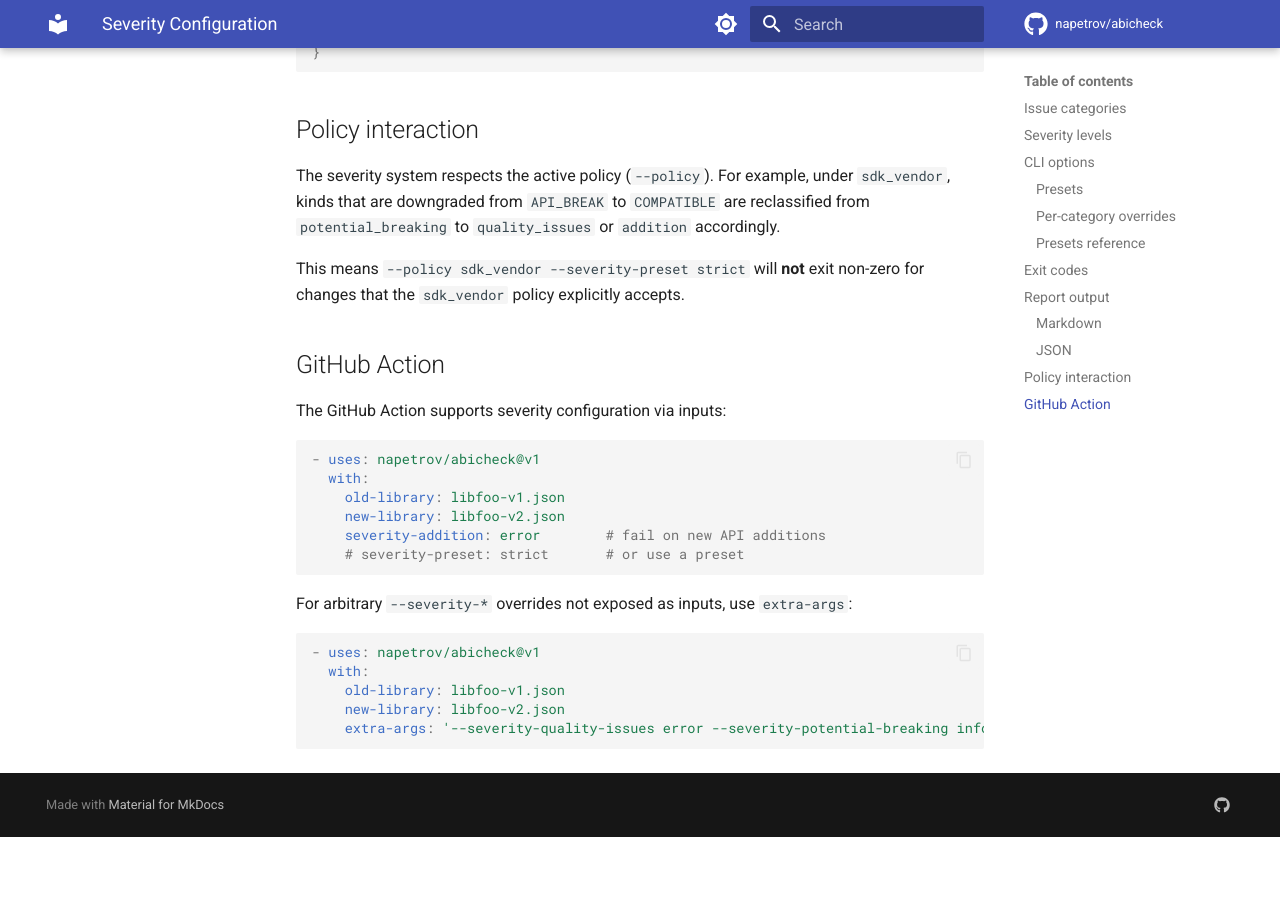
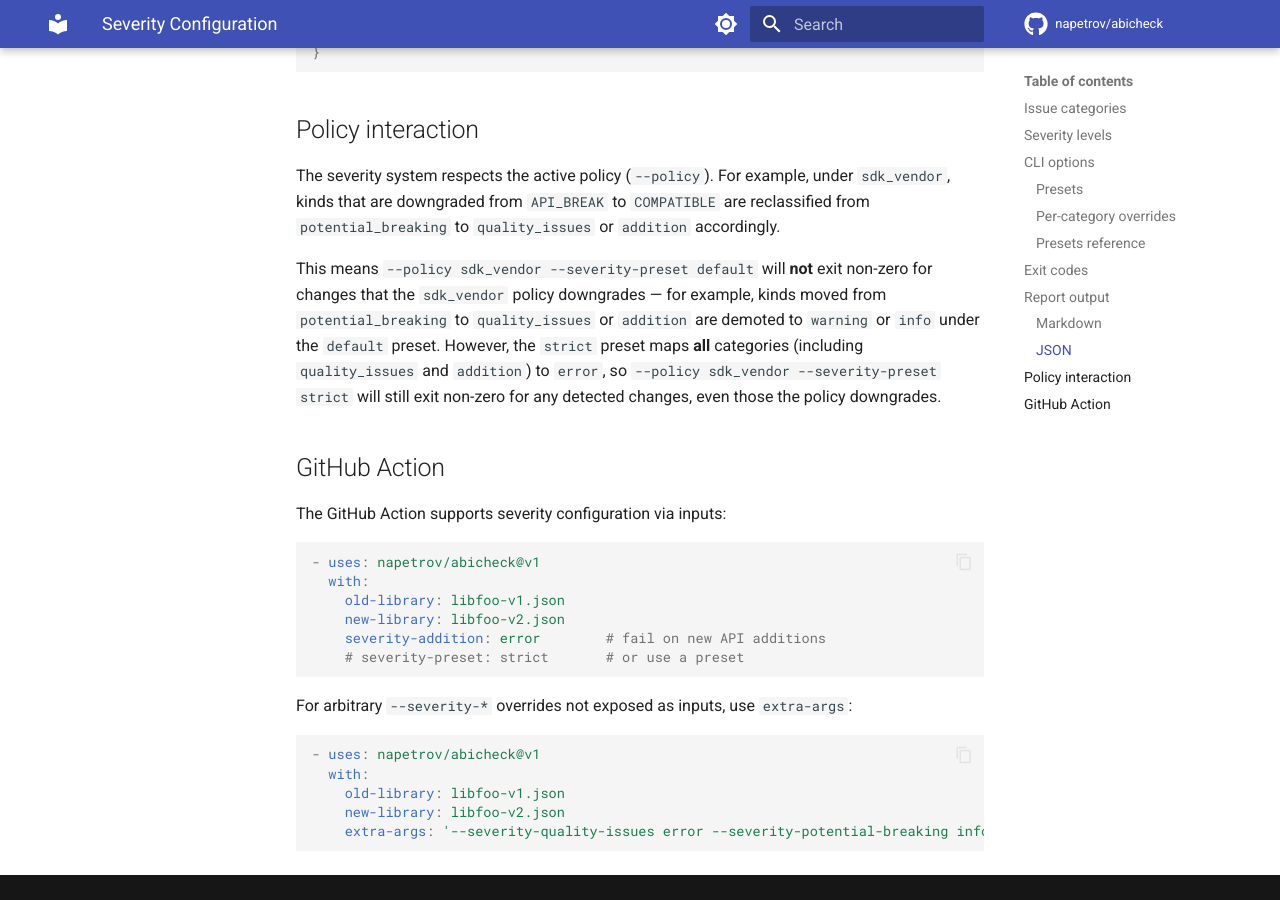
Before and after one commit to napetrov/abicheck, an MkDocs documentation site: the page built from docs/user-guide/severity.md, in a window 1280 px wide and 900 px high, scrolled down 3330 px. Built offline with MkDocs 1.6.1 and Material for MkDocs 9.7.7, drawn with Linux system fonts in a browser that asks for light colours; comment, search, counter and statistics services are not loaded; before the commit the page ends 4167 px from its top, so only the background shows below that.

Commit message:
Fix stale verdict enum in ADR-017 and incorrect severity docs
ADR-017: Remove NO_CHANGE and COMPATIBLE_WITH_RISK from the verdict
output table — the action never emits these values. Add REMOVED_LIBRARY
which is emitted for exit code 8.

severity.md: The policy interaction example incorrectly claimed that
--policy sdk_vendor --severity-preset strict would not exit non-zero.
The strict preset maps all categories to error, so even downgraded
kinds still cause failures. Corrected to use the default preset as
the example where policy downgrades are respected.

https://claude.ai/code/session_014jCip7QE86dCBYZusQzok3

```diff
--- a/docs/user-guide/severity.md
+++ b/docs/user-guide/severity.md
@@ -132,8 +132,13 @@ under `sdk_vendor`, kinds that are downgraded from `API_BREAK` to `COMPATIBLE`
 are reclassified from `potential_breaking` to `quality_issues` or `addition`
 accordingly.
 
-This means `--policy sdk_vendor --severity-preset strict` will **not** exit
-non-zero for changes that the `sdk_vendor` policy explicitly accepts.
+This means `--policy sdk_vendor --severity-preset default` will **not** exit
+non-zero for changes that the `sdk_vendor` policy downgrades — for example,
+kinds moved from `potential_breaking` to `quality_issues` or `addition` are
+demoted to `warning` or `info` under the `default` preset. However, the
+`strict` preset maps **all** categories (including `quality_issues` and
+`addition`) to `error`, so `--policy sdk_vendor --severity-preset strict` will
+still exit non-zero for any detected changes, even those the policy downgrades.
 
 ## GitHub Action
 
```
Also changed, not shown: docs/development/adr/017-github-action.md (+1 -1 lines).
